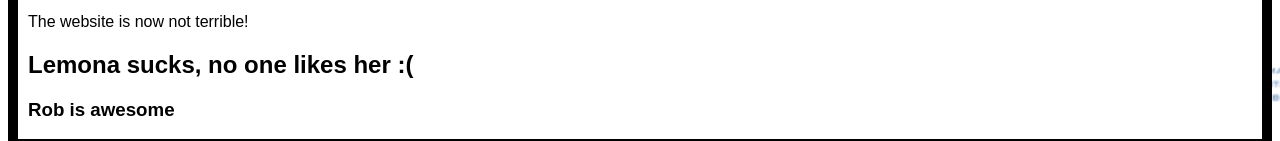
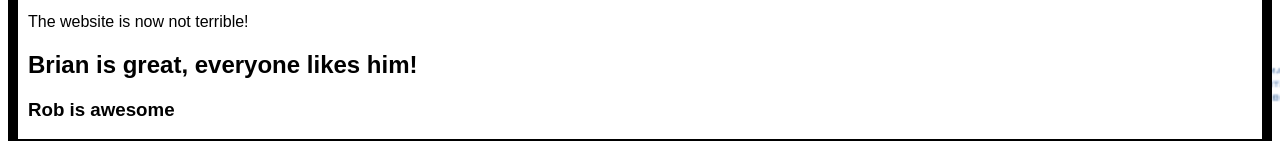
Before and after one commit to OneOneFour/EFMLGitHubWorkshop, a plain HTML site: page index.html in a window 1280 px wide. Shown: the part 174-315 px from the top of the page. Drawn offline with Linux system fonts and the light colour scheme.

Commit message:
helping brian with github

```diff
--- a/index.html
+++ b/index.html
@@ -13,7 +13,7 @@
         <p> This is a <em>really high quality</em> interactive website. The field of fluid dynamics has been advanced immeasurably by the presence of this website.</p>
         <p> Python >> MATLAB </p>
         <p> The website is now not terrible! </p>
-        <h2>Lemona sucks, no one likes her :(</h2>
+        <h2>Brian is great, everyone likes him!</h2>
         <h3> Rob is awesome</h3>
     </div>
     <button id='coolbutton' class='animate'>Click for a random number</button>
```
